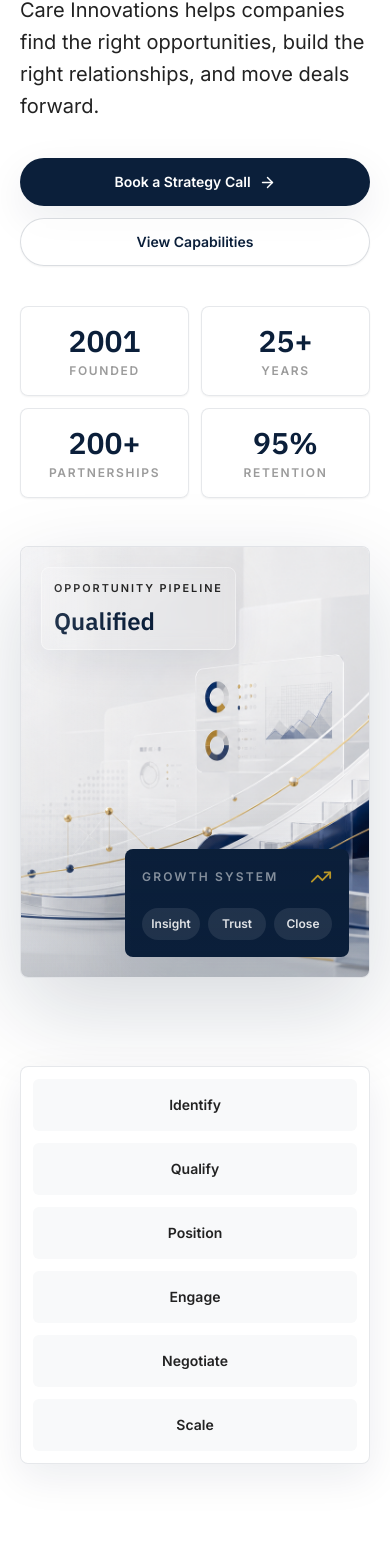
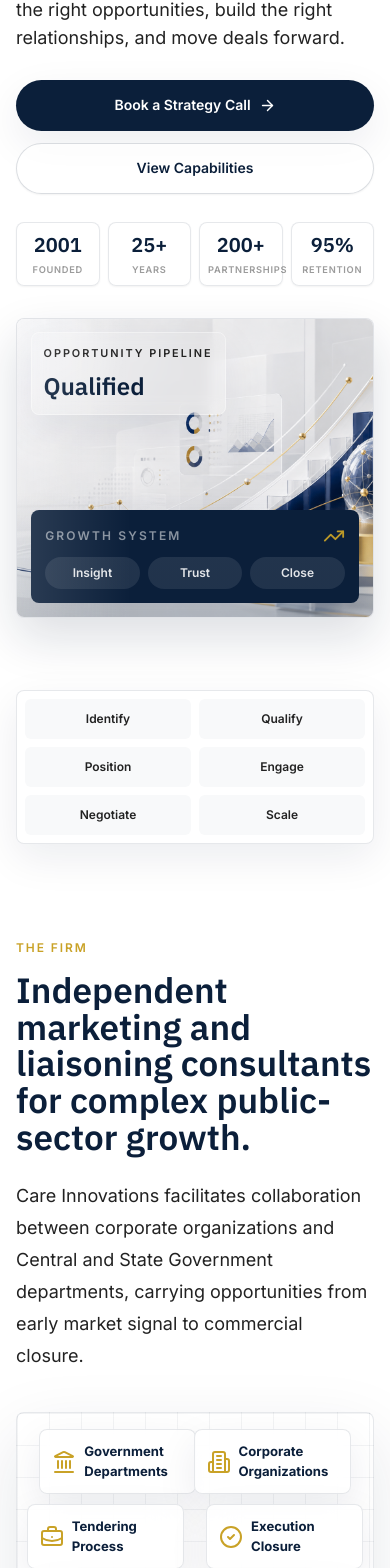
Before and after one commit to ncdeekshith/Careinnovations, a Next.js app: page / in a window 390 px wide. Shown: the part 390-1958 px from the top of the page. Built offline with nearby package versions, Linux system fonts and the light colour scheme.

Commit message:
Improve mobile website experience

```diff
--- a/app/globals.css
+++ b/app/globals.css
@@ -459,24 +459,103 @@ body {
 }
 
 @media (max-width: 520px) {
+  .section {
+    padding-left: 1rem;
+    padding-right: 1rem;
+  }
+
+  .heading-xl {
+    font-size: clamp(2.45rem, 12vw, 3.15rem);
+    line-height: 1;
+  }
+
+  .heading-lg {
+    font-size: clamp(2rem, 9vw, 2.5rem);
+    line-height: 1.05;
+  }
+
+  .eyebrow {
+    letter-spacing: 0.16em;
+  }
+
+  .btn-primary,
+  .btn-secondary {
+    min-height: 3.2rem;
+    width: 100%;
+    padding-left: 1rem;
+    padding-right: 1rem;
+  }
+
+  .premium-card {
+    padding: 1.25rem;
+  }
+
   .executive-visual {
-    height: 27rem;
+    height: 18.75rem;
+    box-shadow: 0 20px 48px rgba(11, 31, 58, 0.14);
+  }
+
+  .executive-visual > img {
+    object-position: 58% center;
+  }
+
+  .executive-visual .absolute.left-5 {
+    left: 0.85rem;
+    top: 0.85rem;
+    max-width: calc(100% - 1.7rem);
+  }
+
+  .executive-visual .absolute.bottom-5 {
+    bottom: 0.85rem;
+    left: 0.85rem;
+    right: 0.85rem;
+    width: auto;
+    padding: 0.85rem;
+  }
+
+  .executive-visual .absolute.bottom-5 .mt-5 {
+    margin-top: 0.6rem;
   }
 
   .visual-map {
-    min-height: 31rem;
+    min-height: auto;
+    padding: 1rem;
+    display: grid;
+    grid-template-columns: 1fr 1fr;
+    gap: 0.6rem;
+    place-items: stretch;
+    background-size: 32px 32px;
+  }
+
+  .visual-map::before,
+  .visual-map::after {
+    display: none;
   }
 
   .visual-center {
-    height: 7rem;
-    width: 7rem;
-    font-size: 0.9rem;
+    position: relative;
+    height: auto;
+    width: 100%;
+    min-height: 5.5rem;
+    grid-column: 1 / -1;
+    margin-bottom: 0.15rem;
+    font-size: 1rem;
   }
 
   .visual-node {
+    position: relative;
+    left: auto;
+    right: auto;
+    top: auto;
+    bottom: auto;
     gap: 0.5rem;
     padding: 0.75rem;
-    font-size: 0.78rem;
+    font-size: 0.82rem;
+    max-width: none;
+  }
+
+  .visual-node + .visual-node {
+    margin-top: 0;
   }
 
   .visual-node-1,
@@ -496,4 +575,90 @@ body {
   .process-step {
     min-height: 6.5rem;
   }
+
+  .lifecycle-card {
+    min-height: 9.25rem;
+    padding: 1rem;
+  }
+
+  .lifecycle-card h3,
+  .metro-card h4 {
+    font-size: 1.3rem;
+  }
+
+  .brand-tile {
+    min-height: 4.25rem;
+    padding: 0.7rem;
+    font-size: 0.76rem;
+    line-height: 1.35;
+  }
+
+  .metro-card {
+    min-height: 9.5rem;
+    padding: 1rem;
+  }
+
+  .metro-grid {
+    display: flex;
+    overflow-x: auto;
+    scroll-snap-type: x mandatory;
+    -webkit-overflow-scrolling: touch;
+    scrollbar-width: none;
+  }
+
+  .metro-grid::-webkit-scrollbar {
+    display: none;
+  }
+
+  .metro-grid .metro-card {
+    flex: 0 0 82%;
+    scroll-snap-align: start;
+  }
+
+  .founder-card {
+    min-height: 22rem;
+  }
+
+  .founder-photo {
+    object-position: center top;
+  }
+
+  .founder-caption {
+    padding: 1.25rem;
+  }
+
+  .founder-caption p {
+    font-size: 0.7rem;
+    letter-spacing: 0.16em;
+  }
+
+  .founder-caption h2 {
+    font-size: clamp(1.85rem, 9vw, 2.35rem);
+  }
+
+  .leadership-point {
+    align-items: flex-start;
+  }
+
+  .leadership-point svg {
+    margin-top: 0.15rem;
+  }
+
+  .leadership-point span {
+    line-height: 1.45;
+  }
 }
+
+@media (max-width: 380px) {
+  .heading-xl {
+    font-size: 2.35rem;
+  }
+
+  .executive-visual {
+    height: 17.75rem;
+  }
+
+  .brand-tile {
+    font-size: 0.76rem;
+  }
+}
--- a/app/page.tsx
+++ b/app/page.tsx
@@ -148,16 +148,16 @@ export default function Home() {
   return (
     <main className="overflow-hidden bg-white text-ink dark:bg-[#071528] dark:text-white">
       <header className="fixed inset-x-0 top-0 z-50 border-b border-navy/10 bg-white/86 backdrop-blur-xl dark:border-white/10 dark:bg-[#071528]/84">
-        <nav className="section flex h-20 items-center justify-between">
+        <nav className="section flex h-16 items-center justify-between sm:h-20">
           <a href="#home" className="flex items-center gap-3" aria-label="Care Innovations home">
-            <span className="grid h-11 w-11 place-items-center rounded-lg bg-navy text-lg font-semibold text-gold shadow-sm dark:bg-white dark:text-navy">
+            <span className="grid h-10 w-10 shrink-0 place-items-center rounded-lg bg-navy text-base font-semibold text-gold shadow-sm sm:h-11 sm:w-11 sm:text-lg dark:bg-white dark:text-navy">
               CI
             </span>
             <span>
-              <span className="block font-display text-lg font-semibold leading-tight text-navy dark:text-white">
+              <span className="block font-display text-base font-semibold leading-tight text-navy sm:text-lg dark:text-white">
                 Care Innovations
               </span>
-              <span className="block text-xs font-medium text-ink/55 dark:text-white/55">
+              <span className="hidden text-xs font-medium text-ink/55 min-[380px]:block dark:text-white/55">
                 Strategic Growth Partner
               </span>
             </span>
@@ -209,21 +209,21 @@ export default function Home() {
         )}
       </header>
 
-      <section id="home" className="relative pt-28">
+      <section id="home" className="relative pt-24 sm:pt-28">
         <div className="absolute inset-0 -z-10 bg-[linear-gradient(180deg,#F8F9FA_0%,#FFFFFF_50%,#F8F9FA_100%)] dark:bg-[linear-gradient(180deg,#071528_0%,#0B1F3A_58%,#071528_100%)]" />
-        <div className="section grid min-h-[calc(100vh-7rem)] items-center gap-12 pb-12 lg:grid-cols-[0.92fr_1.08fr]">
+        <div className="section grid items-center gap-8 pb-10 sm:gap-12 sm:pb-12 lg:min-h-[calc(100vh-7rem)] lg:grid-cols-[0.92fr_1.08fr]">
           <Reveal>
-            <div className="mb-7 inline-flex items-center gap-3 rounded-full border border-navy/10 bg-white/80 px-4 py-2 text-xs font-semibold uppercase tracking-[0.2em] text-navy/70 shadow-sm dark:border-white/10 dark:bg-white/8 dark:text-white/70">
+            <div className="mb-5 inline-flex items-center gap-3 rounded-full border border-navy/10 bg-white/80 px-3 py-2 text-[0.68rem] font-semibold uppercase tracking-[0.16em] text-navy/70 shadow-sm sm:mb-7 sm:px-4 sm:text-xs sm:tracking-[0.2em] dark:border-white/10 dark:bg-white/8 dark:text-white/70">
               <span className="h-2 w-2 rounded-full bg-gold" />
               Bengaluru | Since 2001
             </div>
             <h1 className="heading-xl max-w-5xl text-balance">
               Growth opportunities, developed strategically.
             </h1>
-            <p className="mt-7 max-w-xl text-xl leading-8 text-ink/68 dark:text-white/68">
+            <p className="mt-5 max-w-xl text-lg leading-7 text-ink/68 sm:mt-7 sm:text-xl sm:leading-8 dark:text-white/68">
               Care Innovations helps companies find the right opportunities, build the right relationships, and move deals forward.
             </p>
-            <div className="mt-9 flex flex-col gap-3 sm:flex-row">
+            <div className="mt-7 flex flex-col gap-3 sm:mt-9 sm:flex-row">
               <a href="#contact" className="btn-primary">
                 Book a Strategy Call <ArrowRight size={17} />
               </a>
@@ -232,11 +232,11 @@ export default function Home() {
               </a>
             </div>
 
-            <div className="mt-10 grid grid-cols-2 gap-3 sm:grid-cols-4">
+            <div className="mt-7 grid grid-cols-4 gap-2 sm:mt-10 sm:gap-3">
               {proof.map(([value, label]) => (
-                <div key={label} className="rounded-lg border border-navy/10 bg-white/80 p-4 text-center shadow-sm dark:border-white/10 dark:bg-white/8">
-                  <div className="font-display text-3xl font-semibold text-navy dark:text-white">{value}</div>
-                  <div className="mt-1 text-xs font-semibold uppercase tracking-[0.14em] text-ink/45 dark:text-white/45">
+                <div key={label} className="rounded-lg border border-navy/10 bg-white/80 p-2 text-center shadow-sm sm:p-4 dark:border-white/10 dark:bg-white/8">
+                  <div className="font-display text-xl font-semibold text-navy sm:text-3xl dark:text-white">{value}</div>
+                  <div className="mt-1 text-[0.58rem] font-semibold uppercase tracking-[0.08em] text-ink/45 sm:text-xs sm:tracking-[0.14em] dark:text-white/45">
                     {label}
                   </div>
                 </div>
@@ -274,11 +274,11 @@ export default function Home() {
         </div>
       </section>
 
-      <section className="py-10">
+      <section className="py-8 sm:py-10">
         <div className="section">
-          <Reveal className="grid gap-3 rounded-lg border border-navy/10 bg-white p-3 shadow-soft sm:grid-cols-3 lg:grid-cols-6 dark:border-white/10 dark:bg-white/[0.06]">
+          <Reveal className="grid grid-cols-2 gap-2 rounded-lg border border-navy/10 bg-white p-2 shadow-soft sm:grid-cols-3 sm:gap-3 sm:p-3 lg:grid-cols-6 dark:border-white/10 dark:bg-white/[0.06]">
             {["Identify", "Qualify", "Position", "Engage", "Negotiate", "Scale"].map((item) => (
-              <div key={item} className="rounded-md bg-mist px-4 py-4 text-center text-sm font-semibold text-navy/62 dark:bg-white/8 dark:text-white/62">
+              <div key={item} className="rounded-md bg-mist px-3 py-3 text-center text-xs font-semibold text-navy/62 sm:px-4 sm:py-4 sm:text-sm dark:bg-white/8 dark:text-white/62">
                 {item}
               </div>
             ))}
@@ -286,7 +286,7 @@ export default function Home() {
         </div>
       </section>
 
-      <section id="about" className="py-24">
+      <section id="about" className="py-16 sm:py-20 lg:py-24">
         <div className="section grid gap-10 lg:grid-cols-[0.85fr_1.15fr] lg:items-center">
           <Reveal>
             <p className="eyebrow mb-4">The Firm</p>
@@ -316,12 +316,12 @@ export default function Home() {
         </div>
       </section>
 
-      <section className="pb-24">
+      <section className="pb-16 sm:pb-20 lg:pb-24">
         <div className="section">
           <Reveal className="grid overflow-hidden rounded-lg border border-navy/10 bg-white shadow-soft lg:grid-cols-[0.9fr_1.1fr] dark:border-white/10 dark:bg-white/[0.06]">
-            <div className="bg-navy p-8 text-white sm:p-10">
+            <div className="bg-navy p-6 text-white sm:p-10">
               <p className="eyebrow mb-4">Project Lifecycle</p>
-              <h2 className="font-display text-3xl font-semibold tracking-normal sm:text-4xl">From opportunity discovery to payment collection.</h2>
+              <h2 className="font-display text-2xl font-semibold tracking-normal sm:text-4xl">From opportunity discovery to payment collection.</h2>
               <p className="mt-5 text-base leading-7 text-white/68">
                 The work spans market requirements, tender coordination, supply and installation oversight, execution support and timely collection.
               </p>
@@ -344,50 +344,50 @@ export default function Home() {
         </div>
       </section>
 
-      <section className="bg-mist py-16 dark:bg-white/[0.04]">
+      <section className="bg-mist py-14 sm:py-16 dark:bg-white/[0.04]">
         <div className="section grid gap-5 md:grid-cols-2">
           {[
             ["Mission", "Strategic consulting that creates lasting partnerships and sustainable growth."],
             ["Vision", "A trusted growth partner for relationship-driven business development."]
           ].map(([title, text], index) => (
-            <Reveal key={title} delay={index * 0.04} className="premium-card flex min-h-48 flex-col justify-between p-7">
+            <Reveal key={title} delay={index * 0.04} className="premium-card flex min-h-44 flex-col justify-between p-5 sm:min-h-48 sm:p-7">
               <ShieldCheck className="text-gold" size={36} />
               <div>
-                <h2 className="font-display text-4xl font-semibold text-navy dark:text-white">{title}</h2>
-                <p className="mt-4 text-lg leading-7 text-ink/65 dark:text-white/65">{text}</p>
+                <h2 className="font-display text-3xl font-semibold text-navy sm:text-4xl dark:text-white">{title}</h2>
+                <p className="mt-3 text-base leading-7 text-ink/65 sm:mt-4 sm:text-lg dark:text-white/65">{text}</p>
               </div>
             </Reveal>
           ))}
         </div>
       </section>
 
-      <section id="services" className="py-24">
+      <section id="services" className="py-16 sm:py-20 lg:py-24">
         <div className="section">
           <Reveal className="mx-auto max-w-3xl text-center">
             <p className="eyebrow mb-4">Capabilities</p>
             <h2 className="heading-lg text-balance">From opportunity signal to commercial movement.</h2>
           </Reveal>
 
-          <div className="mt-12 grid gap-5 md:grid-cols-2 lg:grid-cols-3">
+          <div className="mt-9 grid gap-4 sm:mt-12 sm:gap-5 md:grid-cols-2 lg:grid-cols-3">
             {services.map(([Icon, title, text], index) => (
-              <Reveal key={title as string} delay={index * 0.03} className="premium-card group min-h-64">
-                <div className="mb-8 flex items-center justify-between">
-                  <div className="grid h-12 w-12 place-items-center rounded-lg bg-navy text-gold transition group-hover:bg-gold group-hover:text-navy dark:bg-white dark:text-navy">
-                    <Icon size={24} />
+              <Reveal key={title as string} delay={index * 0.03} className="premium-card group min-h-0 p-5 sm:min-h-64 sm:p-6">
+                <div className="mb-5 flex items-center justify-between sm:mb-8">
+                  <div className="grid h-10 w-10 place-items-center rounded-lg bg-navy text-gold transition group-hover:bg-gold group-hover:text-navy sm:h-12 sm:w-12 dark:bg-white dark:text-navy">
+                    <Icon size={22} />
                   </div>
                   <span className="text-xs font-semibold uppercase tracking-[0.18em] text-ink/35 dark:text-white/35">
                     0{index + 1}
                   </span>
                 </div>
-                <h3 className="font-display text-2xl font-semibold text-navy dark:text-white">{title as string}</h3>
-                <p className="mt-4 text-base leading-7 text-ink/62 dark:text-white/62">{text as string}</p>
+                <h3 className="font-display text-xl font-semibold text-navy sm:text-2xl dark:text-white">{title as string}</h3>
+                <p className="mt-3 text-sm leading-6 text-ink/62 sm:mt-4 sm:text-base sm:leading-7 dark:text-white/62">{text as string}</p>
               </Reveal>
             ))}
           </div>
         </div>
       </section>
 
-      <section className="bg-navy py-24 text-white">
+      <section className="bg-navy py-16 text-white sm:py-20 lg:py-24">
         <div className="section">
           <Reveal className="grid gap-8 lg:grid-cols-[0.85fr_1.15fr] lg:items-end">
             <div>
@@ -408,14 +408,14 @@ export default function Home() {
         </div>
       </section>
 
-      <section id="impact" className="py-24">
+      <section id="impact" className="py-16 sm:py-20 lg:py-24">
         <div className="section">
           <Reveal className="grid gap-8 lg:grid-cols-[0.8fr_1.2fr] lg:items-end">
             <div>
               <p className="eyebrow mb-4">Partnerships</p>
               <h2 className="heading-lg text-balance">Trusted by leading organizations across industrial, mobility, insurance and networking segments.</h2>
             </div>
-            <div className="grid grid-cols-2 gap-3 md:grid-cols-3">
+            <div className="grid grid-cols-2 gap-2 sm:gap-3 md:grid-cols-3">
               {partners.map((partner) => (
                 <div key={partner} className="brand-tile">
                   {partner}
@@ -424,17 +424,17 @@ export default function Home() {
             </div>
           </Reveal>
 
-          <Reveal delay={0.08} className="mt-14 overflow-hidden rounded-lg border border-navy/10 bg-white shadow-premium lg:grid lg:grid-cols-[1fr_1.25fr] dark:border-white/10 dark:bg-white/[0.06]">
-            <div className="bg-mist p-8 sm:p-10 dark:bg-white/[0.04]">
+          <Reveal delay={0.08} className="mt-10 overflow-hidden rounded-lg border border-navy/10 bg-white shadow-premium sm:mt-14 lg:grid lg:grid-cols-[1fr_1.25fr] dark:border-white/10 dark:bg-white/[0.06]">
+            <div className="bg-mist p-6 sm:p-10 dark:bg-white/[0.04]">
               <p className="eyebrow mb-4">Belden India</p>
-              <h3 className="font-display text-3xl font-semibold tracking-normal text-navy sm:text-4xl dark:text-white">
+              <h3 className="font-display text-2xl font-semibold tracking-normal text-navy sm:text-4xl dark:text-white">
                 Pan-India business development for a networking major.
               </h3>
               <p className="mt-5 text-base leading-7 text-ink/66 dark:text-white/66">
                 Over the last three years, Care Innovations has helped create significant breakthroughs for Belden networking solutions across major metro infrastructure opportunities.
               </p>
             </div>
-            <div className="grid gap-3 p-4 sm:grid-cols-3 sm:p-5">
+            <div className="metro-grid grid gap-3 p-3 sm:grid-cols-3 sm:p-5">
               {metroWins.map(([title, text], index) => (
                 <div key={title} className="metro-card">
                   <MapPin size={22} />
@@ -448,13 +448,13 @@ export default function Home() {
         </div>
       </section>
 
-      <section className="py-24">
+      <section className="py-16 sm:py-20 lg:py-24">
         <div className="section">
           <Reveal className="mx-auto max-w-3xl text-center">
             <p className="eyebrow mb-4">Outcomes</p>
             <h2 className="heading-lg text-balance">What improves when strategy and execution work together.</h2>
           </Reveal>
-          <div className="mt-12 grid gap-5 md:grid-cols-4">
+          <div className="mt-9 grid gap-4 sm:mt-12 sm:gap-5 md:grid-cols-4">
             {outcomes.map(([title, text], index) => (
               <Reveal key={title} delay={index * 0.04} className="premium-card text-center">
                 <div className="mx-auto mb-6 grid h-12 w-12 place-items-center rounded-full bg-gold/15 text-sm font-bold text-gold">
@@ -468,13 +468,13 @@ export default function Home() {
         </div>
       </section>
 
-      <section id="process" className="bg-mist py-16 dark:bg-white/[0.04]">
+      <section id="process" className="bg-mist py-14 sm:py-16 dark:bg-white/[0.04]">
         <div className="section">
           <Reveal className="mx-auto max-w-3xl text-center">
             <p className="eyebrow mb-4">Approach</p>
             <h2 className="font-display text-3xl font-semibold tracking-normal text-navy sm:text-4xl lg:text-5xl dark:text-white">A clear growth development path.</h2>
           </Reveal>
-          <Reveal delay={0.08} className="mt-10 rounded-lg border border-navy/10 bg-white p-4 shadow-soft dark:border-white/10 dark:bg-white/[0.06]">
+          <Reveal delay={0.08} className="mt-8 rounded-lg border border-navy/10 bg-white p-3 shadow-soft sm:mt-10 sm:p-4 dark:border-white/10 dark:bg-white/[0.06]">
             <div className="process-line">
               {processSteps.map(([number, title]) => (
                 <div key={title} className="process-step">
@@ -487,8 +487,8 @@ export default function Home() {
         </div>
       </section>
 
-      <section id="founder" className="py-24">
-        <div className="section grid gap-10 lg:grid-cols-[0.8fr_1.2fr] lg:items-center">
+      <section id="founder" className="py-16 sm:py-20 lg:py-24">
+        <div className="section grid gap-7 sm:gap-10 lg:grid-cols-[0.8fr_1.2fr] lg:items-center">
           <Reveal>
             <div className="founder-card">
               <Image
@@ -507,27 +507,27 @@ export default function Home() {
           <Reveal delay={0.08}>
             <p className="eyebrow mb-4">Leadership</p>
             <h2 className="heading-lg text-balance">25+ years of institutional access, tendering knowledge and execution discipline.</h2>
-            <div className="mt-8 grid gap-3 sm:grid-cols-2">
+            <div className="leadership-points mt-6 grid gap-2 sm:mt-8 sm:grid-cols-2 sm:gap-3">
               {[
                 "Independent marketing and liaisoning consultancy",
                 "Corporate and government collaboration",
                 "Tendering, supply and installation oversight",
                 "Payment collection follow-through"
               ].map((item) => (
-                <div key={item} className="flex items-center gap-3 rounded-lg border border-navy/10 p-4 dark:border-white/10">
+                <div key={item} className="leadership-point flex items-center gap-3 rounded-lg border border-navy/10 p-3 sm:p-4 dark:border-white/10">
                   <CheckCircle2 className="shrink-0 text-gold" size={19} />
                   <span className="text-sm font-semibold text-ink/70 dark:text-white/70">{item}</span>
                 </div>
               ))}
             </div>
-            <blockquote className="mt-8 border-l-4 border-gold pl-6 font-display text-2xl font-medium leading-snug text-navy dark:text-white">
+            <blockquote className="mt-7 border-l-4 border-gold pl-5 font-display text-xl font-medium leading-snug text-navy sm:mt-8 sm:pl-6 sm:text-2xl dark:text-white">
               &quot;Growth happens when opportunities meet the right relationships and strategic execution.&quot;
             </blockquote>
           </Reveal>
         </div>
       </section>
 
-      <section id="strategists" className="bg-mist py-20 dark:bg-white/[0.04]">
+      <section id="strategists" className="bg-mist py-16 sm:py-20 dark:bg-white/[0.04]">
         <div className="section">
           <Reveal className="mx-auto max-w-3xl text-center">
             <p className="eyebrow mb-4">Strategists</p>
@@ -536,11 +536,11 @@ export default function Home() {
             </h2>
           </Reveal>
 
-          <div className="mt-12 grid gap-6 lg:grid-cols-2">
+          <div className="mt-9 grid gap-5 sm:mt-12 sm:gap-6 lg:grid-cols-2">
             {strategists.map((person, index) => (
               <Reveal key={person.name} delay={index * 0.06} className="overflow-hidden rounded-lg border border-navy/10 bg-white shadow-soft transition hover:-translate-y-1 hover:shadow-premium dark:border-white/10 dark:bg-white/[0.06]">
                 <div className="grid sm:grid-cols-[0.9fr_1.1fr]">
-                  <div className="relative min-h-80 overflow-hidden bg-navy">
+                  <div className="relative min-h-64 overflow-hidden bg-navy sm:min-h-80">
                     <Image
                       src={person.image}
                       alt={`${person.name}, ${person.role}`}
@@ -550,13 +550,13 @@ export default function Home() {
                     />
                     <div className="absolute inset-0 bg-[linear-gradient(180deg,transparent_48%,rgba(11,31,58,0.58)_100%)]" />
                   </div>
-                  <div className="flex flex-col justify-between p-7">
+                  <div className="flex flex-col justify-between p-5 sm:p-7">
                     <div>
                       <p className="text-xs font-semibold uppercase tracking-[0.18em] text-gold">{person.role}</p>
-                      <h3 className="mt-3 font-display text-3xl font-semibold text-navy dark:text-white">{person.name}</h3>
-                      <p className="mt-4 text-base leading-7 text-ink/65 dark:text-white/65">{person.summary}</p>
+                      <h3 className="mt-3 font-display text-2xl font-semibold text-navy sm:text-3xl dark:text-white">{person.name}</h3>
+                      <p className="mt-3 text-sm leading-6 text-ink/65 sm:mt-4 sm:text-base sm:leading-7 dark:text-white/65">{person.summary}</p>
                     </div>
-                    <div className="mt-7 grid gap-3">
+                    <div className="mt-5 grid gap-2 sm:mt-7 sm:gap-3">
                       {person.highlights.map((highlight) => (
                         <div key={highlight} className="flex items-start gap-3 rounded-lg bg-mist p-3 dark:bg-white/8">
                           <CheckCircle2 className="mt-0.5 shrink-0 text-gold" size={17} />
@@ -572,7 +572,7 @@ export default function Home() {
         </div>
       </section>
 
-      <section className="bg-navy py-20 text-white">
+      <section className="bg-navy py-16 text-white sm:py-20">
         <div className="section grid gap-5 sm:grid-cols-2 lg:grid-cols-4">
           {caseStudies.map(([title, text], index) => (
             <Reveal key={title} delay={index * 0.04} className="rounded-lg border border-white/10 bg-white/[0.06] p-6">
@@ -584,14 +584,14 @@ export default function Home() {
         </div>
       </section>
 
-      <section id="contact" className="py-24">
+      <section id="contact" className="py-16 sm:py-20 lg:py-24">
         <div className="section">
           <Reveal className="grid overflow-hidden rounded-lg border border-navy/10 bg-white shadow-premium lg:grid-cols-[0.85fr_1.15fr] dark:border-white/10 dark:bg-white/[0.06]">
-            <div className="bg-navy p-8 text-white sm:p-12">
+            <div className="bg-navy p-6 text-white sm:p-12">
               <p className="eyebrow mb-4">Contact</p>
-              <h2 className="font-display text-4xl font-semibold sm:text-5xl">Start a growth conversation.</h2>
-              <div className="mt-10 space-y-4 text-white/72">
-                <p className="flex items-center gap-3"><Mail className="text-gold" size={20} /> care.aravind@gmail.com</p>
+              <h2 className="font-display text-3xl font-semibold sm:text-5xl">Start a growth conversation.</h2>
+              <div className="mt-7 space-y-4 text-sm leading-6 text-white/72 sm:mt-10 sm:text-base">
+                <p className="flex items-center gap-3"><Mail className="text-gold" size={20} /> <span className="break-all">care.aravind@gmail.com</span></p>
                 <p className="flex items-center gap-3"><Phone className="text-gold" size={20} /> Strategy call by appointment</p>
                 <p className="flex items-start gap-3"><MapPin className="mt-1 text-gold" size={20} /> No. 23/6, First Floor, JSM Complex, D Rajgopal Road, Sanjay Nagar, Bangalore - 560094</p>
               </div>
```
